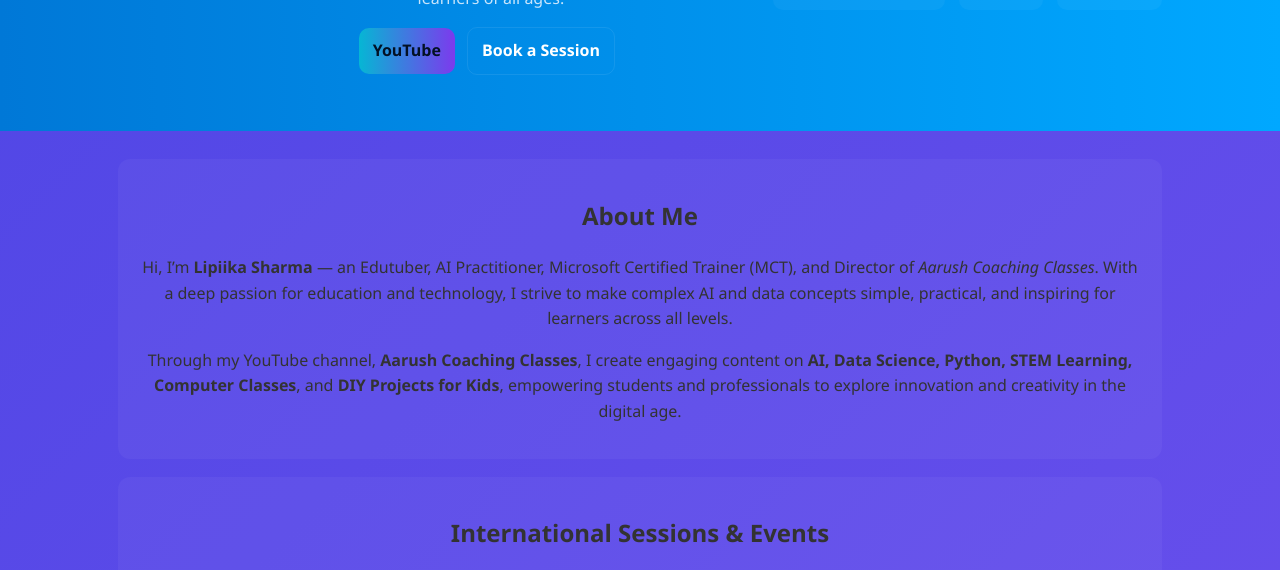
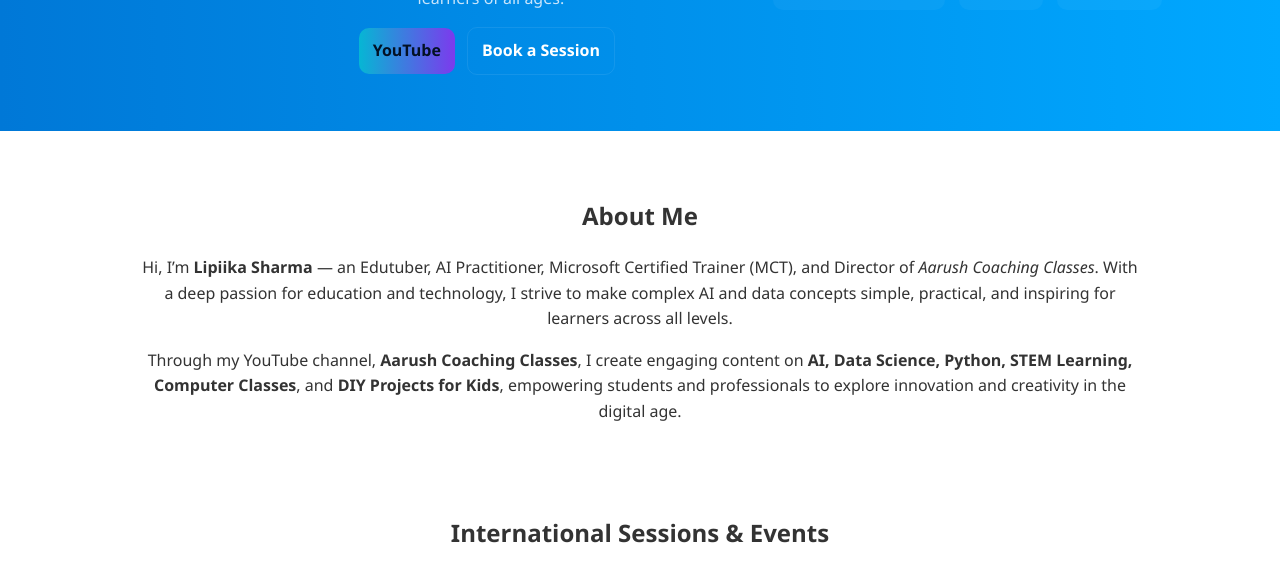
Before and after one commit to lipika-tech/lipiika.sharma.in, a plain HTML site: page index.html in a window 1280 px wide. Shown: the part 208-778 px from the top of the page. Drawn offline with Linux system fonts and the light colour scheme.

Commit message:
Revise CSS for modern theme and layout
Updated the CSS theme and styles for the portfolio.

```diff
--- a/style.css
+++ b/style.css
@@ -9,7 +9,13 @@
   --maxw:1100px;
 }
 *{box-sizing:border-box}
-body{margin:0;font-family:Inter,system-ui,-apple-system,'Segoe UI',Roboto,Arial;background:linear-gradient(135deg,var(--grad-a),var(--grad-b));color:#eaf5ff;min-height:100vh}
+body {
+  font-family: 'Poppins', sans-serif;
+  color: #222;
+  background-color: #fafafa;
+  line-height: 1.6;
+}
+
 .wrap{max-width:var(--maxw);margin:0 auto;padding:28px}
 .site-hero{padding:28px 0}
 .site-hero .wrap{display:flex;gap:20px;align-items:center}
@@ -41,4 +47,5 @@
 @media(max-width:820px){
   .site-hero .wrap{flex-direction:column}
   .hero-right .stats{flex-wrap:wrap}
+
 }
```
